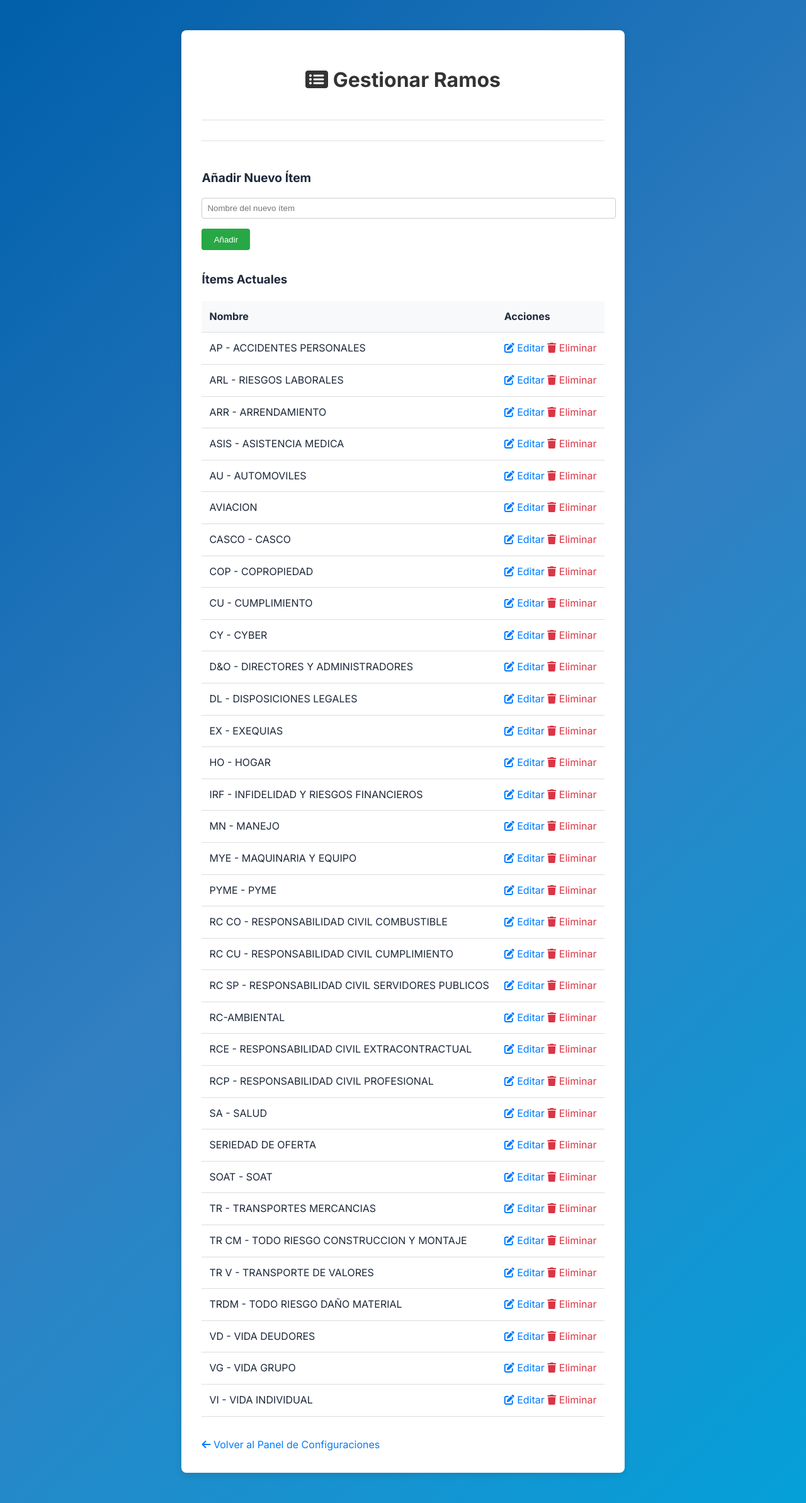
After one commit to Camiloav29/CicloSeguros, a Flask app: page /configuraciones/listas/ramos in a window 1280 px wide. The commit adds this page. Shown: the whole page at 63% size. Run offline with Flask 3, Linux system fonts and the light colour scheme.

Commit message:
feat: Implement initial configuration panel
This commit introduces a new settings panel to make the application more generic and configurable.

Key features implemented:
- A `config.json` file is added to store configurable application settings.
- A new settings panel is available at `/configuraciones`.
- Users can now upload a custom company logo.
- The application logo is displayed dynamically from the config file.
- A management interface for the "Ramos" (insurance branches) list has been created, allowing users to add, edit, and delete items.
- The prospect creation form now dynamically uses the "Ramos" list from the configuration file, removing the hardcoded list from `app.py`.
- The delete action in list management has been refactored to use POST instead of GET for better security practices.

```diff
--- a/app.py
+++ b/app.py
@@ -5,6 +5,7 @@ from werkzeug.utils import secure_filename
 from datetime import datetime, timedelta
 from dateutil.relativedelta import relativedelta
 import uuid
+import json
 
 def limpiar_valor_moneda(valor_str):
     """
@@ -56,9 +57,31 @@ app.config['SECRET_KEY'] = 'dev_super_secret_key_12345_replace_in_production'
 # Rutas BASE_DIR debe estar al nivel de donde corre app.py
 BASE_DIR = os.path.dirname(os.path.abspath(__file__))
 UPLOAD_FOLDER = os.path.join(BASE_DIR, 'archivos_subidos')
+CONFIG_FILE = os.path.join(BASE_DIR, 'config.json')
 CONSECUTIVO_FILE = os.path.join(BASE_DIR, 'consecutivo.txt')
 EXCEL_FILE = os.path.join(BASE_DIR, 'remisiones.xlsx')
 CLIENT_FOLDERS_BASE_DIR = os.path.join(BASE_DIR, 'CLIENTES_CARPETAS')
+
+# --- Funciones de Configuración ---
+def load_config():
+    """Carga la configuración desde config.json."""
+    try:
+        with open(CONFIG_FILE, 'r', encoding='utf-8') as f:
+            return json.load(f)
+    except (FileNotFoundError, json.JSONDecodeError):
+        # Devuelve una configuración por defecto si el archivo no existe o está corrupto
+        return {
+            "logo_path": "static/UIBH_logo_WHITE2-300x78-1.png",
+            "listas": {
+                "ramos": []
+            }
+        }
+
+def save_config(data):
+    """Guarda la configuración en config.json."""
+    with open(CONFIG_FILE, 'w', encoding='utf-8') as f:
+        json.dump(data, f, indent=2, ensure_ascii=False)
+
 CARTERA_DATA_DIR_NAME = 'DATOS_CARTERA' # Folder name
 CARTERA_DATA_DIR = os.path.join(BASE_DIR, CARTERA_DATA_DIR_NAME)
 CARTERA_PROCESADA_FILENAME = 'cartera_procesada.xlsx'
@@ -182,17 +205,6 @@ OPCIONES_VENDEDOR_REMISIONES = [
 ]
 OPCIONES_FORMA_PAGO = ["Acuerdo de pago", "Contado", "Financiado", "Fraccionado"]
 OPCIONES_PERIODICIDAD_PAGO = ["Anual", "Mensual", "Trimestral"]
-OPCIONES_RAMO_FORMULARIO = [
-    "AP - ACCIDENTES PERSONALES", "ARL - RIESGOS LABORALES", "ARR - ARRENDAMIENTO", "ASIS - ASISTENCIA MEDICA",
-    "AU - AUTOMOVILES", "AVIACION", "CASCO - CASCO", "COP - COPROPIEDAD", "CU - CUMPLIMIENTO",
-    "CY - CYBER", "D&O - DIRECTORES Y ADMINISTRADORES", "DL - DISPOSICIONES LEGALES", "EX - EXEQUIAS",
-    "HO - HOGAR", "IRF - INFIDELIDAD Y RIESGOS FINANCIEROS", "MN - MANEJO", "MYE - MAQUINARIA Y EQUIPO",
-    "PYME - PYME", "RC CO - RESPONSABILIDAD CIVIL COMBUSTIBLE", "RC CU - RESPONSABILIDAD CIVIL CUMPLIMIENTO",
-    "RC SP - RESPONSABILIDAD CIVIL SERVIDORES PUBLICOS", "RC-AMBIENTAL", "RCE - RESPONSABILIDAD CIVIL EXTRACONTRACTUAL",
-    "RCP - RESPONSABILIDAD CIVIL PROFESIONAL", "SA - SALUD", "SERIEDAD DE OFERTA", "SOAT - SOAT",
-    "TR - TRANSPORTES MERCANCIAS", "TR CM - TODO RIESGO CONSTRUCCION Y MONTAJE", "TR V - TRANSPORTE DE VALORES",
-    "TRDM - TODO RIESGO DAÑO MATERIAL", "VD - VIDA DEUDORES", "VG - VIDA GRUPO", "VI - VIDA INDIVIDUAL"
-]
 OPCIONES_ANALISTA = ["Lina Castro", "Valentina Aguilera", "Jairo", "Jose", "William"]
 
 # This is the definitive column order for remisiones.xlsx
@@ -233,6 +245,7 @@ os.makedirs(CLIENT_FOLDERS_BASE_DIR, exist_ok=True) # For client folders
 os.makedirs(CARTERA_DATA_DIR, exist_ok=True) # For cartera data
 os.makedirs(VENCIMIENTOS_DATA_DIR, exist_ok=True) # For vencimientos data
 os.makedirs(PROSPECTOS_DATA_DIR, exist_ok=True) # For prospectos data
+os.makedirs(os.path.join(BASE_DIR, 'static', 'logos'), exist_ok=True) # For custom logos
 app.config['UPLOAD_FOLDER'] = UPLOAD_FOLDER
 app.config['CLIENT_FOLDERS_BASE_DIR'] = CLIENT_FOLDERS_BASE_DIR
 app.config['CARTERA_DATA_DIR'] = CARTERA_DATA_DIR
@@ -329,7 +342,94 @@ def cargar_remisiones():
 
 @app.route('/', methods=['GET'])
 def index():
-    return render_template('index.html')
+    config = load_config()
+    return render_template('index.html', logo_path=config.get('logo_path'))
+
+# --- Rutas del Panel de Configuraciones ---
+@app.route('/configuraciones', methods=['GET', 'POST'])
+def panel_configuraciones():
+    config = load_config()
+    if request.method == 'POST':
+        # --- Manejo de la subida del logo ---
+        if 'logo_upload' in request.files:
+            logo_file = request.files['logo_upload']
+            if logo_file.filename != '':
+                filename = secure_filename(logo_file.filename)
+                # La ruta de guardado debe ser relativa al directorio 'static'
+                # pero la ruta para guardar el archivo en el sistema debe ser absoluta.
+                relative_save_path = os.path.join('logos', filename)
+                absolute_save_path = os.path.join(BASE_DIR, 'static', relative_save_path)
+
+                logo_file.save(absolute_save_path)
+
+                # Actualizar config.json con la ruta relativa
+                config['logo_path'] = f"logos/{filename}" # Guardar como 'logos/filename.png'
+                save_config(config)
+                flash('Logo actualizado exitosamente.', 'success')
+                return redirect(url_for('panel_configuraciones'))
+
+    # Para GET o si el POST no fue de logo, se renderiza la página
+    return render_template('configuraciones.html', config=config)
+
+@app.route('/configuraciones/listas/<list_name>', methods=['GET', 'POST'])
+def gestionar_lista(list_name):
+    config = load_config()
+    # Asegurarse de que la lista exista en la configuración
+    if list_name not in config.get('listas', {}):
+        flash(f"La lista '{list_name}' no es configurable.", 'danger')
+        return redirect(url_for('panel_configuraciones'))
+
+    if request.method == 'POST':
+        action = request.form.get('action')
+        item_name = request.form.get('item_name', '').strip()
+
+        if action == 'add' and item_name:
+            if item_name not in config['listas'][list_name]:
+                config['listas'][list_name].append(item_name)
+                save_config(config)
+                flash(f'Ítem "{item_name}" añadido a {list_name}.', 'success')
+            else:
+                flash(f'El ítem "{item_name}" ya existe en la lista.', 'warning')
+
+        elif action == 'delete' and item_name:
+            if item_name in config['listas'][list_name]:
+                config['listas'][list_name].remove(item_name)
+                save_config(config)
+                flash(f'Ítem "{item_name}" eliminado de {list_name}.', 'success')
+            else:
+                flash(f'No se encontró el ítem "{item_name}" para eliminar.', 'warning')
+
+        elif action == 'edit':
+            original_name = request.form.get('original_item_name')
+            new_name = request.form.get('new_item_name', '').strip()
+            if original_name and new_name:
+                try:
+                    # Encontrar el índice y actualizar
+                    index = config['listas'][list_name].index(original_name)
+                    config['listas'][list_name][index] = new_name
+                    save_config(config)
+                    flash(f'Ítem "{original_name}" actualizado a "{new_name}".', 'success')
+                except ValueError:
+                    flash(f'No se encontró el ítem original "{original_name}" para editar.', 'warning')
+            else:
+                flash('Faltaron datos para la edición.', 'danger')
+
+        return redirect(url_for('gestionar_lista', list_name=list_name))
+
+    if request.method == 'GET':
+        # La lógica de eliminación se ha movido al POST
+        pass
+
+    # El nombre para mostrar puede ser más amigable que el nombre de la variable
+    display_name_map = {
+        'ramos': 'Ramos'
+    }
+    display_name = display_name_map.get(list_name, list_name.capitalize())
+
+    return render_template('gestion_lista.html',
+                           list_name=list_name,
+                           display_name=display_name,
+                           items=config['listas'][list_name])
 
 @app.route('/carga_maestra', methods=['GET'])
 def mostrar_formulario_carga_maestra():
@@ -797,11 +897,14 @@ def ejecutar_crear_carpeta():
 @app.route('/prospectos/crear', methods=['GET', 'POST'])
 def crear_prospecto():
     if request.method == 'GET':
+        config = load_config()
+        ramos_dinamicos = config.get('listas', {}).get('ramos', [])
+
         return render_template('prospectos_crear.html',
                                opciones_responsable_tecnico=OPCIONES_RESPONSABLE_TECNICO,
                                opciones_responsable_comercial=OPCIONES_RESPONSABLE_COMERCIAL,
                                opciones_estado=OPCIONES_ESTADO_PROSPECTO,
-                               opciones_ramo=OPCIONES_RAMO_FORMULARIO,
+                               opciones_ramo=ramos_dinamicos,
                                opciones_aseguradora=OPCIONES_ASEGURADORA,
                                opciones_vendedor=OPCIONES_VENDEDOR_REMISIONES)
 
--- /dev/null
+++ b/templates/gestion_lista.html
@@ -0,0 +1,190 @@
+<!DOCTYPE html>
+<html lang="es">
+<head>
+    <meta charset="UTF-8">
+    <meta name="viewport" content="width=device-width, initial-scale=1.0">
+    <title>Gestionar {{ display_name }}</title>
+    <link rel="stylesheet" href="https://cdnjs.cloudflare.com/ajax/libs/font-awesome/6.0.0/css/all.min.css">
+    <link href="https://fonts.googleapis.com/css2?family=Inter:wght@400;500;600;700&display=swap" rel="stylesheet">
+    <link rel="stylesheet" href="{{ url_for('static', filename='dashboard.css') }}">
+    <style>
+        .config-container {
+            max-width: 900px;
+            margin: 2rem auto;
+            padding: 2rem;
+            background-color: #fff;
+            border-radius: 8px;
+            box-shadow: 0 4px 12px rgba(0,0,0,0.1);
+        }
+        .config-header {
+            text-align: center;
+            margin-bottom: 2rem;
+            border-bottom: 1px solid #e0e0e0;
+            padding-bottom: 1rem;
+        }
+        .config-header h1 {
+            font-size: 2rem;
+            color: #333;
+        }
+        .table-container {
+            margin-top: 2rem;
+        }
+        table {
+            width: 100%;
+            border-collapse: collapse;
+        }
+        th, td {
+            padding: 0.75rem;
+            text-align: left;
+            border-bottom: 1px solid #ddd;
+        }
+        th {
+            background-color: #f8f9fa;
+        }
+        .actions a {
+            margin-right: 10px;
+            text-decoration: none;
+            color: #007bff;
+        }
+        .actions a.delete, .btn-link.delete {
+            color: #dc3545;
+            text-decoration: none;
+        }
+        .btn-link {
+            background: none;
+            border: none;
+            padding: 0;
+            cursor: pointer;
+            font-family: inherit;
+            font-size: inherit;
+            vertical-align: baseline;
+        }
+        .form-add-item {
+            margin-top: 2rem;
+            padding-top: 1.5rem;
+            border-top: 1px solid #e0e0e0;
+        }
+        .form-add-item h3 {
+            font-size: 1.2rem;
+            margin-bottom: 1rem;
+        }
+        .form-group {
+            margin-bottom: 1rem;
+        }
+        .form-group input[type="text"] {
+            width: 100%;
+            padding: 0.5rem;
+            border: 1px solid #ccc;
+            border-radius: 4px;
+        }
+        .btn-save {
+            background-color: #28a745;
+            color: white;
+            padding: 0.6rem 1.2rem;
+            border: none;
+            border-radius: 4px;
+            cursor: pointer;
+        }
+        .btn-save:hover {
+            background-color: #218838;
+        }
+        .back-link {
+            display: inline-block;
+            margin-top: 2rem;
+            text-decoration: none;
+            color: #007bff;
+        }
+        .back-link:hover {
+            text-decoration: underline;
+        }
+        .btn-link.edit { color: #007bff; }
+        .btn-save-edit, .btn-cancel-edit {
+            background: none;
+            border: none;
+            cursor: pointer;
+            font-size: 1.1rem;
+        }
+        .btn-save-edit { color: #28a745; }
+        .btn-cancel-edit { color: #6c757d; }
+    </style>
+</head>
+<body>
+    <div class="config-container">
+        <div class="config-header">
+            <h1><i class="fas fa-list-alt"></i> Gestionar {{ display_name }}</h1>
+        </div>
+
+        <!-- Formulario para añadir nuevo item -->
+        <div class="form-add-item">
+            <h3>Añadir Nuevo Ítem</h3>
+            <form action="{{ url_for('gestionar_lista', list_name=list_name) }}" method="post">
+                <input type="hidden" name="action" value="add">
+                <div class="form-group">
+                    <input type="text" name="item_name" placeholder="Nombre del nuevo ítem" required>
+                </div>
+                <button type="submit" class="btn-save">Añadir</button>
+            </form>
+        </div>
+
+        <!-- Tabla de items existentes -->
+        <div class="table-container">
+            <h3>Ítems Actuales</h3>
+            <table>
+                <thead>
+                    <tr>
+                        <th>Nombre</th>
+                        <th>Acciones</th>
+                    </tr>
+                </thead>
+                <tbody>
+                    {% for item in items %}
+                    <tr>
+                        <td>
+                            <span id="item-{{ loop.index }}">{{ item }}</span>
+                            <form id="edit-form-{{ loop.index }}" action="{{ url_for('gestionar_lista', list_name=list_name) }}" method="post" style="display: none;">
+                                <input type="hidden" name="action" value="edit">
+                                <input type="hidden" name="original_item_name" value="{{ item }}">
+                                <input type="text" name="new_item_name" value="{{ item }}" required>
+                                <button type="submit" class="btn-save-edit"><i class="fas fa-save"></i></button>
+                                <button type="button" onclick="toggleEdit({{ loop.index }})" class="btn-cancel-edit"><i class="fas fa-times"></i></button>
+                            </form>
+                        </td>
+                        <td class="actions">
+                            <button type="button" onclick="toggleEdit({{ loop.index }})" class="btn-link edit"><i class="fas fa-edit"></i> Editar</button>
+                            <form action="{{ url_for('gestionar_lista', list_name=list_name) }}" method="post" style="display: inline;">
+                                <input type="hidden" name="action" value="delete">
+                                <input type="hidden" name="item_name" value="{{ item }}">
+                                <button type="submit" class="btn-link delete" onclick="return confirm('¿Estás seguro de que quieres eliminar este ítem?');"><i class="fas fa-trash"></i> Eliminar</button>
+                            </form>
+                        </td>
+                    </tr>
+                    {% else %}
+                    <tr>
+                        <td colspan="2">No hay ítems en esta lista.</td>
+                    </tr>
+                    {% endfor %}
+                </tbody>
+            </table>
+        </div>
+
+        <a href="{{ url_for('panel_configuraciones') }}" class="back-link"><i class="fas fa-arrow-left"></i> Volver al Panel de Configuraciones</a>
+    </div>
+
+    <script>
+        function toggleEdit(index) {
+            const itemSpan = document.getElementById('item-' + index);
+            const editForm = document.getElementById('edit-form-' + index);
+
+            if (itemSpan.style.display === 'none') {
+                // Si el formulario está visible, lo ocultamos y mostramos el texto
+                itemSpan.style.display = 'inline';
+                editForm.style.display = 'none';
+            } else {
+                // Si el texto está visible, lo ocultamos y mostramos el formulario
+                itemSpan.style.display = 'none';
+                editForm.style.display = 'inline-block'; // O 'block' según el layout
+            }
+        }
+    </script>
+</body>
+</html>
--- a/templates/index.html
+++ b/templates/index.html
@@ -11,7 +11,7 @@
 <body>
     <div class="dashboard-container">
         <header class="dashboard-header">
-             <img src="{{ url_for('static', filename='MASTER UIB logo with CREST_CMYK 2024.png') }}" alt="UIB Logo" id="logo_dashboard">
+             <img src="{{ url_for('static', filename=logo_path) }}" alt="UIB Logo" id="logo_dashboard">
             <h1>Panel de Control Principal</h1>
             <p>Bienvenido al sistema de gestión de UIB Corredores de Seguros.</p>
         </header>
@@ -72,6 +72,10 @@
                 <i class="fas fa-upload fa-2x"></i>
                 <span>Carga Maestra</span>
             </a>
+            <a href="{{ url_for('panel_configuraciones') }}" class="nav-button btn-config">
+                <i class="fas fa-tools fa-2x"></i>
+                <span>Configuraciones</span>
+            </a>
         </nav>
 
         <footer class="dashboard-footer">
```
Also changed, not shown: config.json (added, +41 -0 lines), templates/configuraciones.html (added, +132 -0 lines).
